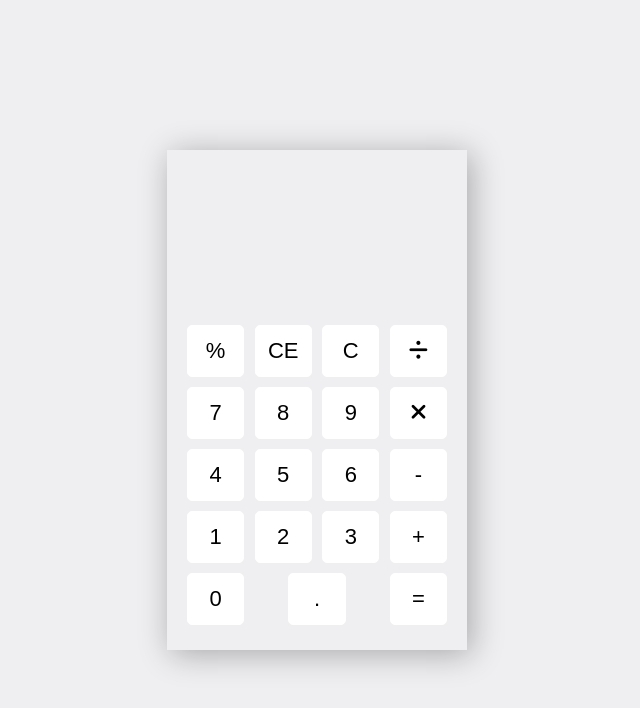
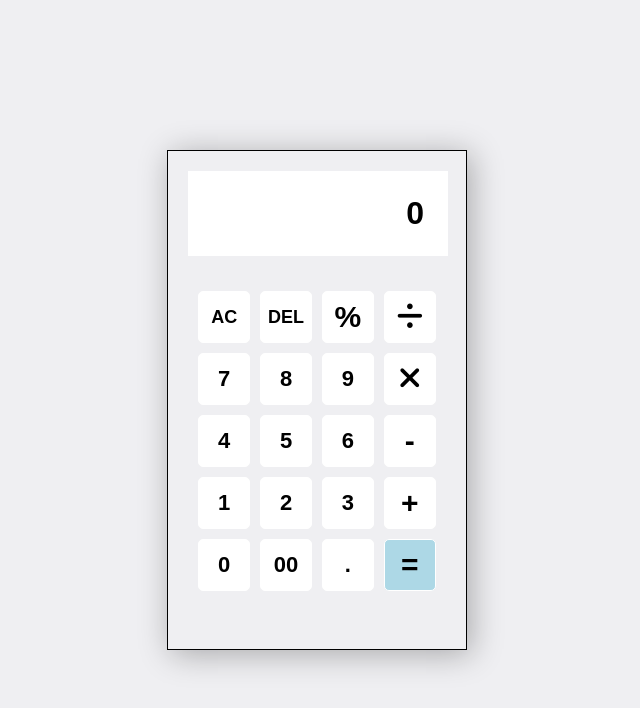
Before and after one commit to muddassiryahya/JavaScript-Assignment-7-Calculator-app-, a plain HTML site: page index.html in a window 1280 px wide. Shown: the whole page, without its empty margins (323-963 px from the left). Drawn offline with Linux system fonts and the light colour scheme.

Commit message:
added some lines

```diff
--- a/app.js
+++ b/app.js
@@ -0,0 +1,61 @@
+// var display = document.getElementById("inputBox");
+// var buttons = document.querySelectorAll("button");
+
+// var buttonsArray = Array.from(buttons);
+
+// var string = "";
+
+// buttonsArray.forEach(btn => {
+
+//     btn.addEventListener("click", (e) => {
+//         if (e.target.innerHTML == "DEL") {
+//             string = string.substring(0, string.length - 1);
+//             display.value = string;
+//         }
+//          else if (e.target.innerHTML == "AC") {
+//             string = "";
+//             display.value = string;
+//         }
+//          else if (e.target.innerHTML == "=") {
+//             string = eval(string);
+//             display.value = string;
+//         }
+//          else {
+//             string += e.target.innerHTML;
+//             display.value = string;
+//         }
+//     });
+
+// });
+
+
+
+var display = document.getElementById("inputBox");
+
+function setNumber(num) {
+    var lastValue = display.value.slice(display.value.length - 1);
+
+    var operators = ["+", "-", "/", "*"];
+
+    if (operators.indexOf(lastValue) !== -1 && operators.indexOf(num) !== -1) {
+        display.value = display.value.slice(0, -1) + num;
+    }
+    else {
+        display.value += num;
+    }
+}
+
+function clearResult() {
+    display.value = "";
+}
+
+function result() {
+    if (eval(display.value) === undefined) {
+        display.value += num;
+    }
+    display.value = eval(display.value);
+}
+
+function del() {
+    display.value = display.value.slice(0, display.value.length - 1)
+}
--- a/index.html
+++ b/index.html
@@ -12,36 +12,32 @@
     <section class="Calculator">
 
         <form>
-            <input type="text" class="screen">
+            <input type="text" class="screen"
+            placeholder="0" id="inputBox" readonly>
 
         </form>
 
         <div class="buttons">
-            <button type="button" class="btn" data-num="%">%</button>
-            <button type="button" class="btn" data-num="%">CE</button>
-            <button type="button" class="btn" data-num="%">C</button>
-            <button type="button" class="btn" data-num="/"><i class="fa-solid fa-divide"></i></button>
-
-            <button type="button" class="btn" data-num="7">7</button>
-            <button type="button" class="btn" data-num="8">8</button>
-            <button type="button" class="btn" data-num="9">9</button>
-            <button type="button" class="btn" data-num="*"><i class="fa-solid fa-xmark"></i></button>
-            <button type="button" class="btn" data-num="4">4</button>
-            <button type="button" class="btn" data-num="5">5</button>
-            <button type="button" class="btn" data-num="6">6</button>
-            <button type="button" class="btn" data-num="-">-</button>
-            <button type="button" class="btn" data-num="1">1</button>
-            <button type="button" class="btn" data-num="2">2</button>
-            <button type="button" class="btn" data-num="3">3</button>
-            <button type="button" class="btn" data-num="+">+</button>
-            <button type="button" class="btn" data-num="0">0</button>
-            <button type="button" class="btn" data-num=".">.</button>
-            <button type="button" class="btn" data-num="=">=</button>
-
-
-
-
-
+            <button onclick="clearResult()" style="font-size: 18px;" class="operator ac">AC</button>
+            <button onclick="del()" style="font-size: 18px;" class="operator del">DEL</button>
+            <button onclick="setNumber('/')" class="operator">%</button>
+            <button onclick="setNumber('/')" class="operator"><i class="fa-solid fa-divide"></i></button>
+            <button onclick="setNumber('7')">7</button>
+            <button onclick="setNumber('8')">8</button>
+            <button onclick="setNumber('9')">9</button>
+            <button onclick="setNumber('*')" class="operator"><i class="fa-solid fa-xmark"></i></button>
+            <button onclick="setNumber('4')">4</button>
+            <button onclick="setNumber('5')">5</button>
+            <button onclick="setNumber('6')">6</button>
+            <button onclick="setNumber('-')" class="operator">-</button>
+            <button onclick="setNumber('1')">1</button>
+            <button onclick="setNumber('2')">2</button>
+            <button onclick="setNumber('3')">3</button>
+            <button onclick="setNumber('+')" class="operator">+</button>
+            <button onclick="setNumber('0')">0</button>
+            <button onclick="setNumber('00')">00</button>
+            <button onclick="setNumber('.')">.</button>
+            <button onclick="result('=')" class="operator" style="background-color: lightblue;">=</button>
         </div>
 
     </section>
--- a/style.css
+++ b/style.css
@@ -2,10 +2,13 @@
     margin: 0;
     padding: 0;
     box-sizing: border-box;
+    font-family: sans-serif;
+    font-weight: bold;
 }
 
 body {
-    min-height: 100vh;
+    width: 100%;
+    height: 100vh;
     background-color: #efeff2;
     display: flex;
     justify-content: center;
@@ -13,21 +16,28 @@ body {
 }
 
 .Calculator {
+    border: 1px solid #000;
+    padding: 10px;
     width: 300px;
     height: 500px;
     box-shadow: 4px 4px 30px rgba(0,0,0,0.3);
-    overflow: hidden;
+    /* overflow: hidden; */
 }
 
 form input {
-    width: 100%;
-    height: 150px;
+    width: 260px;
+    padding: 24px;
     border: none;
-    font-size: 2rem;
-    padding: 1rem;
-    background: #efeff2;
+    margin: 10px;
+    font-size: 32px;
+    background: #fff;
+    color: #000;
     text-align: right;
     pointer-events: none;
+}
+
+input::placeholder {
+    color: #000;
 }
 
 .buttons {
@@ -45,7 +55,14 @@ button {
     width: 60px;
     height: 52px;
     font-size: 22px;
-    font-weight: 600px;
     border-radius: 5px;
     cursor: pointer;
 }
+
+button:hover{
+    background-color: #8c8c90;
+}
+
+.operator {
+    font-size: 30px;
+}
```
